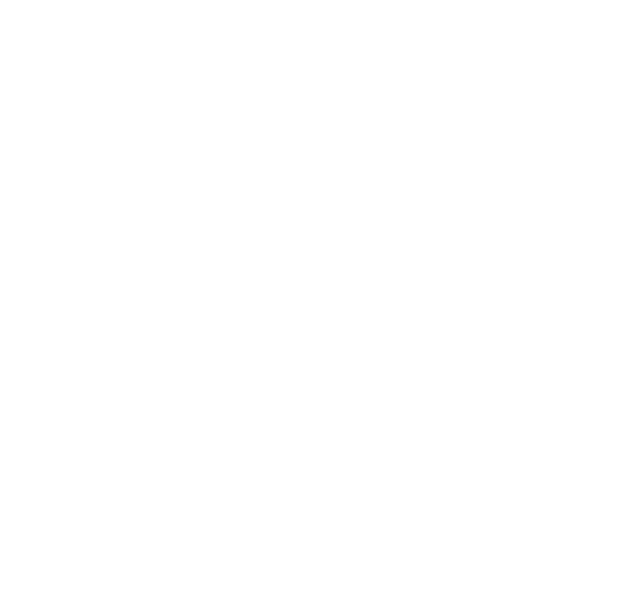
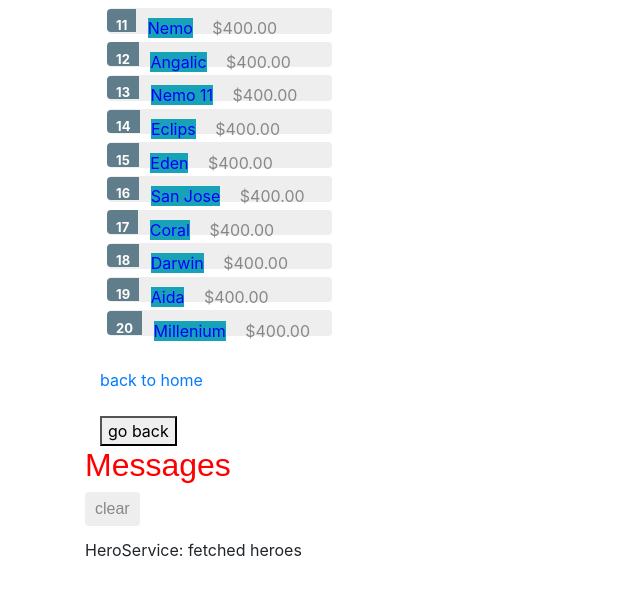
Before and after one commit to brandlab-au/angular-app, an Angular app: page /yachts in a window 1280 px wide. Before the commit this address led to /. Shown: the top 596 px of the page, without its empty margins (0-640 px from the left). Built offline with nearby package versions, Linux system fonts and the light colour scheme.

Commit message:
add new routes

```diff
--- a/src/app/app-routing.module.ts
+++ b/src/app/app-routing.module.ts
@@ -11,7 +11,7 @@ const routes: Routes = [
     { path: '', component: HeadComponent },
   { path: 'dashboard', component: DashboardComponent },
   { path: 'detail/:id', component: HeroDetailComponent },
-  { path: 'heroes', component: HeroesComponent },
+  { path: 'yachts', component: HeroesComponent },
     { path: 'napo', component: NapoComponent }
 ];
 
--- a/src/app/head/head.component.css
+++ b/src/app/head/head.component.css
@@ -5,3 +5,7 @@ NewContainer{
     padding-left: 20;
     padding-right: 20;
 }
+h1 {
+     text-align: center; margin-bottom: 30;
+    color: cornflowerblue;
+}
--- a/src/app/head/head.component.html
+++ b/src/app/head/head.component.html
@@ -1,23 +1,31 @@
 
     <div class="jumbotron">
         <h1>{{title}}</h1>
+        <h5>{{description}}</h5>
     <div class="row">
         <div class="col-sm">
-            <img alt="nice" width="500" height="450" src="../assets/alberto.png"><nav><a routerLink="/dashboard">Dashboard</a></nav>
+            <img alt="Galapgaos" width="500" height="450" src="../assets/alberto.png"><nav><a routerLink="/dashboard">Dashboard</a></nav>
 
          </div><!--close first col-->
         <div class="col-sm">
             <div class="row">
-                <img alt="nice" width="350" height="200" src="../assets/elaicheesecake.png">
-                <nav><a routerLink="/heroes">Heroes</a>
+                <img alt="Galapgaos" width="350" height="200" src="../assets/elaicheesecake.png">
+                <nav><a routerLink="/yachts">Yachts</a>
                     </nav>
             </div>
 
             <div class="row">
-              <img alt="nice" width="350" height="200" src="../assets/vadonut.png"><nav><a routerLink="/napo">Napo</a></nav>
+              <img alt="Galapgaos" width="350" height="200" src="../assets/vadonut.png"><nav><a routerLink="/napo">Napo</a></nav>
             </div>
 
         </div><!--close 2ns col-->
 
     </div><!--close of big row-->
     </div><!--jubotron-->
+<div>
+  <label>name:
+    <input [(ngModel)]="name" placeholder="name">
+  </label>
+</div>
+<label>Answer to name : {{name}}</label>
+<!--    <h2>{{name | upper case}}</h2>-->
--- a/src/app/head/head.component.ts
+++ b/src/app/head/head.component.ts
@@ -6,7 +6,8 @@ import { Component, OnInit } from '@angular/core';
   styleUrls: ['./head.component.css']
 })
 export class HeadComponent implements OnInit {
-
+title = "Galapagos yachts last Min";
+description = "OLA Overland Latin America best deals";
   constructor() { }
 
   ngOnInit() {
--- a/src/app/heroes/heroes.component.css
+++ b/src/app/heroes/heroes.component.css
@@ -1,4 +1,4 @@
-/* HeroesComponent's private CSS styles */
+
 .heroes {
   margin: 0 0 2em 0;
   list-style-type: none;
--- a/src/app/heroes/heroes.component.html
+++ b/src/app/heroes/heroes.component.html
@@ -1,11 +1,15 @@
-
+<div class="container">
 <ul class="heroes">
   <li *ngFor="let hero of heroes">
     <a routerLink="/detail/{{hero.id}}">
-      <span class="badge">{{hero.id}}</span> {{hero.name}}
+
+      <span class="badge">{{hero.id}}</span>
+        <span class="bg-info" style="color:blue">{{hero.name}}</span>
+       <span style ="padding-left:15px"> {{hero.price | currency}}</span>
     </a>
   </li>
 </ul>
 <a routerLink="/">back to home</a>
 <br><br>
 <button (click)="goBack()">go back</button>
+</div>
--- a/src/app/mock-heroes.ts
+++ b/src/app/mock-heroes.ts
@@ -1,14 +1,14 @@
 import { Hero } from '../hero';
 
 export const HEROES: Hero[] = [
-  { id: 11, name: 'Mr. Nice' },
-  { id: 12, name: 'Narco' },
-  { id: 13, name: 'Bombasto' },
-  { id: 14, name: 'Celeritas' },
-  { id: 15, name: 'Magneta' },
-  { id: 16, name: 'RubberMan' },
-  { id: 17, name: 'Dynama' },
-  { id: 18, name: 'Dr IQ' },
-  { id: 19, name: 'Magma and jon' },
-  { id: 20, name: 'Tornado' }
+  { id: 11, name: 'Nemo', price:400},
+  { id: 12, name: 'Angalic', price:400 },
+  { id: 13, name: 'Nemo 11', price:400 },
+  { id: 14, name: 'Eclips', price:400 },
+  { id: 15, name: 'Eden', price:400 },
+  { id: 16, name: 'San Jose', price:400 },
+  { id: 17, name: 'Coral', price:400 },
+  { id: 18, name: 'Darwin', price:400 },
+  { id: 19, name: 'Aida', price:400 },
+  { id: 20, name: 'Millenium', price:400 }
 ];
--- a/src/hero.ts
+++ b/src/hero.ts
@@ -1,4 +1,6 @@
 export class Hero {
   id: number;
   name: string;
+  price : number;
+
 }
--- a/src/styles.css
+++ b/src/styles.css
@@ -1,2 +1,9 @@
 /* You can add global styles to this file, and also import other style files */
 @import '~bootstrap/dist/css/bootstrap.min.css';
+
+h5 {
+    color: olive;
+}
+h8 {
+    color: olive;
+}
```
